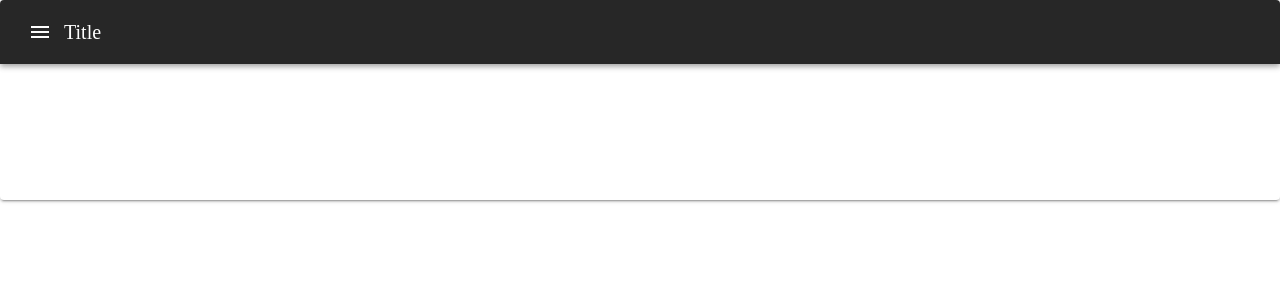
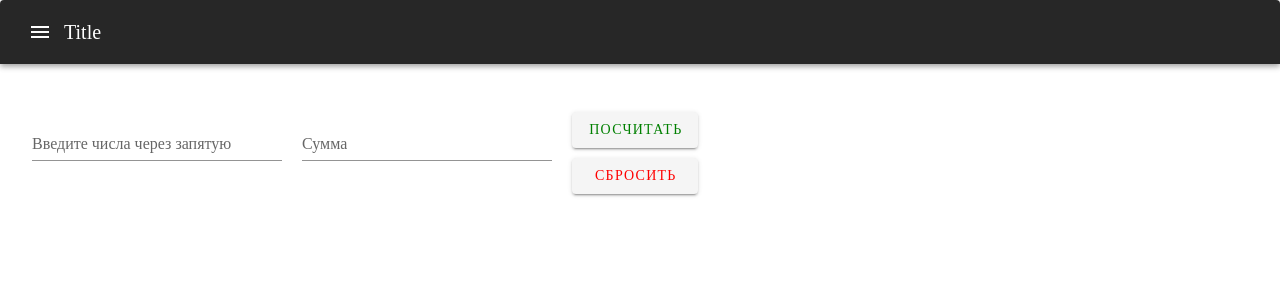
Before and after one commit to Vladimir-Polyakoff/user-admin, a Vue app: page /find-index in a window 1280 px wide. Shown: the top 300 px of the page. Built offline with nearby package versions, Linux system fonts and the light colour scheme.

Commit message:
add FindSumIndex.vue

```diff
--- a/src/components/NavBar.vue
+++ b/src/components/NavBar.vue
@@ -72,6 +72,13 @@ export default {
         name: 'Radio',
         title: 'Radio',
         icon: 'mdi-account'
+      },
+      {
+        id: 5,
+        path: '/find-index',
+        name: 'FindSumIndex',
+        title: 'RaFindSumIndexdio',
+        icon: 'mdi-account'
       }
     ]
   }),
--- a/src/router/index.js
+++ b/src/router/index.js
@@ -5,6 +5,7 @@ import DragbleWords from '@/views/DragbleWords'
 import Text from '@/views/Text'
 import Checkbox from '@/views/Checkbox'
 import Radio from '@/views/Radio'
+import FindSumIndex from '@/views/FindSumIndex'
 
 Vue.use(VueRouter)
 
@@ -34,6 +35,11 @@ const routes = [
     path: '/radio',
     name: 'Radio',
     component: Radio
+  },
+  {
+    path: '/find-index',
+    name: 'FindSumIndex',
+    component: FindSumIndex
   }
 ]
 
--- /dev/null
+++ b/src/views/FindSumIndex.vue
@@ -0,0 +1,122 @@
+<template>
+  <div>
+    <v-form
+      style="display:flex; gap: 20px"
+    >
+      <v-text-field
+      style="max-width:250px; height: 70px;"
+        v-model="nums"
+        :rules="numsRules"
+        @input="showResult = false"
+        label="Введите числа через запятую"
+        required
+      ></v-text-field>
+
+      <v-text-field
+        style="max-width:250px; height: 70px;"
+        v-model="sum"
+        :rules="sumRules"
+        @input="showResult = false"
+        label="Сумма"
+        required
+      ></v-text-field>
+
+      <div style="display:flex; flex-direction:column; gap:10px">
+        <v-btn
+          style="color:green;"
+          class="mr-4"
+          @click="findIndexSum(), showResult = true"
+          >
+          Посчитать
+        </v-btn>
+
+        <v-btn
+          style="color:red;"
+          @click="reset"
+        >
+          Сбросить
+        </v-btn>
+      </div>
+    </v-form>
+    <!-- <div class="result">{{ result }}</div> -->
+    <span class="result" v-show="showResult && result.length" v-for="(num, index) in nums.split(',').join('')" :key="index" :style="result.includes(index) && 'color:red; font-size:28px'">{{ num }}</span>
+    <div v-show="showResult && !result.length">Не найдена сумма</div>
+  </div>
+</template>
+
+<script>
+export default {
+  name: 'FindSumIndex',
+  data () {
+    return {
+      showResult: false,
+      nums: '',
+      numsRules: [
+        v => !!v || 'Введите цифры через запятую',
+        v => {
+          let flag = true
+
+          for (const el of v) {
+            flag = !!(el === ',' || !isNaN(parseInt(el)))
+
+            if (!flag) {
+              return 'Введите валидное значение'
+            }
+          }
+          return flag
+        }
+      ],
+      sum: '',
+      sumRules: [
+        v => !!v || 'Введите сумму',
+        v => {
+          let flag = true
+
+          for (const el of v) {
+            flag = !isNaN(parseInt(el))
+
+            if (!flag) {
+              return 'Введите валидное значение'
+            }
+          }
+          return flag
+        }
+      ],
+      result: ''
+    }
+  },
+
+  methods: {
+    findIndexSum () {
+      this.result = ''
+      const arrNums = this.nums.split(',').map(num => Number(num))
+
+      for (let i = 1; i < arrNums.length; i++) {
+        for (let j = 0; j < i; j++) {
+          if (arrNums[i] + arrNums[j] === Number(this.sum)) {
+            this.result = [j, i]
+            return
+          }
+        }
+      }
+    },
+    reset () {
+      this.nums = ''
+      this.sum = ''
+      this.result = ''
+    }
+  }
+}
+</script>
+
+<style scoped>
+  .result {
+    font-size: 20px;
+    letter-spacing: .5rem;
+  }
+  .result:not(last-child)::after {
+    content: ',';
+    color: black;
+    font-size: 20px;
+  }
+</style>
```
